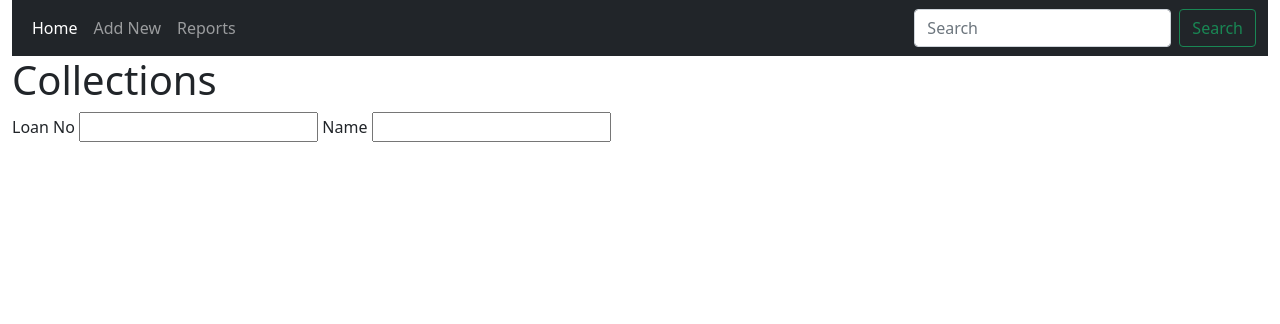
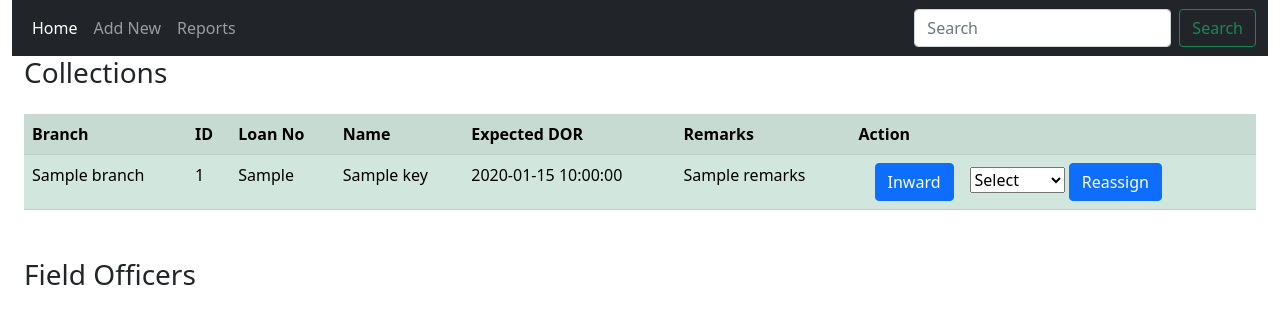
Before and after one commit to codeagram/spare_key, a Flask app: template application/spare_key/templates/collections.html in a window 1280 px wide. Shown: the top 324 px of the page. Run offline with Flask 2, Linux system fonts and the light colour scheme; tables that the repository leaves empty hold one stand-in row (values such as "Sample post"); the template is opened without the code that fills it: values that come from a table or form of the project are taken from there, most other values are stand-ins (such as "Sample title", 1, 10 or a date in 2020); some libraries are stand-ins or nearby versions.

Commit message:
added collections.html file

```diff
--- a/application/__init__.py
+++ b/application/__init__.py
@@ -1,10 +1,11 @@
 from flask import Flask
 from flask_sqlalchemy import SQLAlchemy
 from flask_migrate import Migrate
+from flask_wtf.csrf import CSRFProtect
 
 
 app = Flask(__name__)
-
+csrf = CSRFProtect(app)
 
 if app.config["ENV"] == "production":
     app.config.from_object("config.ProdConfig")
--- a/application/spare_key/forms.py
+++ b/application/spare_key/forms.py
@@ -1,5 +1,5 @@
 from flask_wtf import FlaskForm
-from wtforms import StringField, SelectField, SubmitField, IntegerField
+from wtforms import StringField, SelectField, SubmitField, IntegerField, HiddenField
 from wtforms.validators import Required
 from wtforms.fields.html5 import DateField
 #from .functions import get_recepients
@@ -16,7 +16,9 @@ class AddSpareKey(FlaskForm):
     for branch in branches:
         branches_tuple.append((branch, branch))
 
-    branch = SelectField("Branch", choices=branches_tuple)
+    print(branches_tuple)
+
+    branch = StringField("Branch", validators=[Required()])
     loan_no = StringField("Loan No", validators=[Required()])
     name = StringField("Name",validators=[Required()])
     recepient = SelectField("Recepient", choices=recepients)
@@ -38,3 +40,17 @@ class AddFieldOfficer(FlaskForm):
 class ChangeDefaultDays(FlaskForm):
 
     days = IntegerField("Default Days")
+
+
+class InwardKey(FlaskForm):
+
+    inward = SubmitField("Inward")
+    key_id = HiddenField()
+
+
+class ReassignKey(FlaskForm):
+
+    field_officers = [("", "Select"),("Rajkumar", "Rajkumar"), ("Kalidhas", "kalidhas"), ("Mani", "Mani")]
+    recepient = SelectField("Recepient", choices=field_officers)
+    key_id = HiddenField()
+    submit = SubmitField("Reassign")
--- a/application/spare_key/templates/add.html
+++ b/application/spare_key/templates/add.html
@@ -4,7 +4,7 @@
 
 <div class="add-form mt-5">
   <form method="POST" action="" class="form-group">
-    {{ form.hidden_tag() }}
+    {{ form.csrf_token() }}
     {{ form.branch.label(class="form-label") }}
     {{ form.branch(class="form-control") }}
     {{ form.loan_no.label(class="form-label") }}
--- a/application/spare_key/templates/collections.html
+++ b/application/spare_key/templates/collections.html
@@ -2,16 +2,49 @@
 
 {% block content %}
 
-<h1>Collections</h1>
-
-<div class="">
-  <form method="POST" action="">
-    {{ form.hidden_tag() }}
-    {{ form.loan_no.label }}
-    {{ form.loan_no }}
-    {{ form.name.label }}
-    {{ form.name }}
-  </form>
+<div class="container-fluid">
+  <div class="collections-table">
+    <h3>Collections</h3>
+    <table class="table table-success table-striped mt-4 mb-5">
+      <tr>
+        <th>Branch</th>
+        <th>ID</th>
+        <th>Loan No</th>
+        <th>Name</th>
+        <th>Expected DOR</th>
+        <th>Remarks</th>
+        <th>Action</th>
+      </tr>
+      {% for key in all_keys %}
+        <tr>
+        <td>{{ key.branch }}</td>
+        <td>{{ key.id }}</td>
+        <td>{{ key.loan_no }}</td>
+        <td>{{ key.name }}</td>
+        <td>{{ key.expected_date_of_return }}</td>
+        <td>{{ key.remarks }}</td>
+        <td>
+        <div class="btn-group" role="group" aria-label="Basic example">
+          <form method="POST" action="" class="mx-3">
+            {{ inward_form.csrf_token() }}
+            {{ inward_form.inward(class="btn btn-primary") }}
+            {{ inward_form.key_id(value=key.id) }}
+          </form>
+          <form method="POST" action="">
+            {{ reassign_form.csrf_token }}
+            {{ reassign_form.recepient }}
+            {{ reassign_form.key_id(value=key.id) }}
+            {{ reassign_form.submit(class="btn btn-primary") }}
+          </form>
+        </div>
+        </td>
+       </tr>
+        {% endfor %}
+    </table>
+  </div>
+  <div class="field-table">
+    <h3>Field Officers</h3>
+  </div>
 </div>
 
 {% endblock %}
--- /dev/null
+++ b/application/static/js/script.js
@@ -0,0 +1,46 @@
+"use strict";
+
+
+document.getElementById("branch").disabled = true;
+document.getElementById("loan_no").addEventListener("blur", function(){
+  const loan_number = document.getElementById("loan_no").value;
+  let branch_code;
+  const char = String(loan_number[2]);
+
+  const numbers = ['1', '2', '3', '4', '5', '6', '7', '8'];
+
+  if (numbers.includes(char)) {
+    branch_code = loan_number[2];
+  } else {
+      branch_code = loan_number[3];
+  }
+
+  let branch_pre;
+  switch(branch_code) {
+
+    case '1':
+	branch_pre = "1GOB";
+	break;
+    case '3':
+	branch_pre = "3POL";
+	break;
+    case '4':
+	branch_pre = "4CBE";
+	break;
+    case '5':
+	branch_pre = "5TPR";
+	break;
+    case '6':
+	branch_pre = "6ERD";
+	break;
+    case '7':
+	branch_pre = "7DGL";
+	break;
+    case '8':
+	branch_pre = "8KRR";
+	break;
+    default:
+	branch_pre = "2MLR";
+  }
+  document.getElementById("branch").value = branch_pre;
+});
--- a/application/templates/base.html
+++ b/application/templates/base.html
@@ -55,5 +55,6 @@
       </div>
 
       <script src="{{url_for('static', filename='js/bootstrap.min.js') }}"></script>
+      <script defer src="{{url_for('static', filename='js/script.js') }}"></script>
     </body>
 </html>
```
Also changed, not shown: application/spare_key/methods.py (+62 -0 lines), application/spare_key/routes.py (+44 -9 lines), application/spare_key/templates/reports.html (+8 -0 lines).
